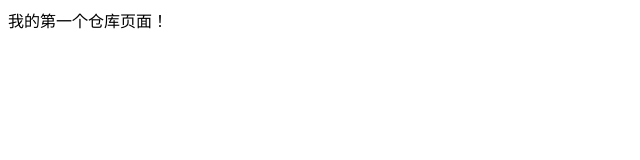
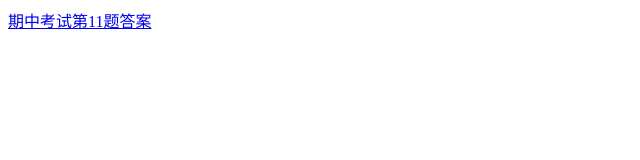
Before and after one commit to luozhix/luozhixiang, a plain HTML site: page index.html in a window 1280 px wide. Shown: the whole page, without its empty margins (0-640 px from the left). Drawn offline with Linux system fonts and the light colour scheme.

Commit message:
index change

```diff
--- a/index.html
+++ b/index.html
@@ -5,6 +5,6 @@
   <title>Document</title>
 </head>
 <body>
-  我的第一个仓库页面！
+  <a href="#">期中考试第11题答案</a>
 </body>
 </html>
```
